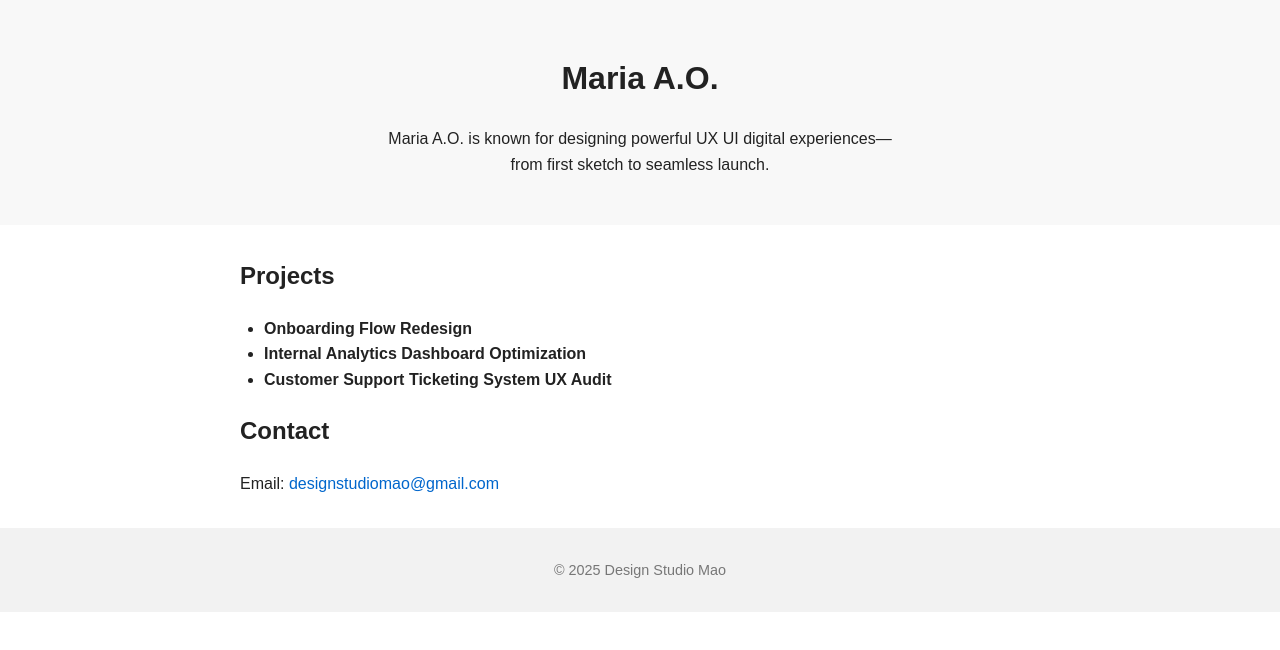
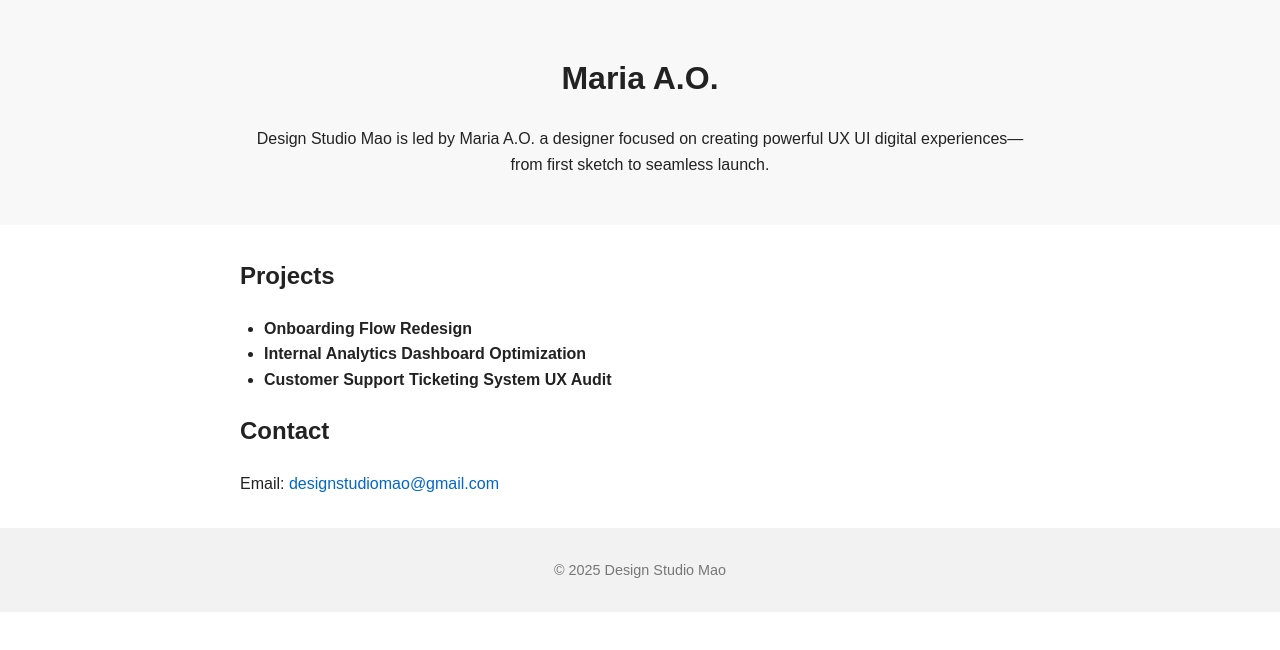
Before and after one commit to DesignStudioMao/design-studio-mao, a plain HTML site: page index.html in a window 1280 px wide. Drawn offline with Linux system fonts and the light colour scheme.

Commit message:
Update index.html

```diff
--- a/index.html
+++ b/index.html
@@ -9,7 +9,7 @@
 <body>
   <header>
     <h1>Maria A.O.</h1>
-    <p>Maria A.O. is known for designing powerful UX UI digital experiences—<br>from first sketch to seamless launch.</p>
+    <p>Design Studio Mao is led by Maria A.O. a designer focused on creating powerful UX UI digital experiences—<br>from first sketch to seamless launch.</p>
   </header>
 
   <main>
```
